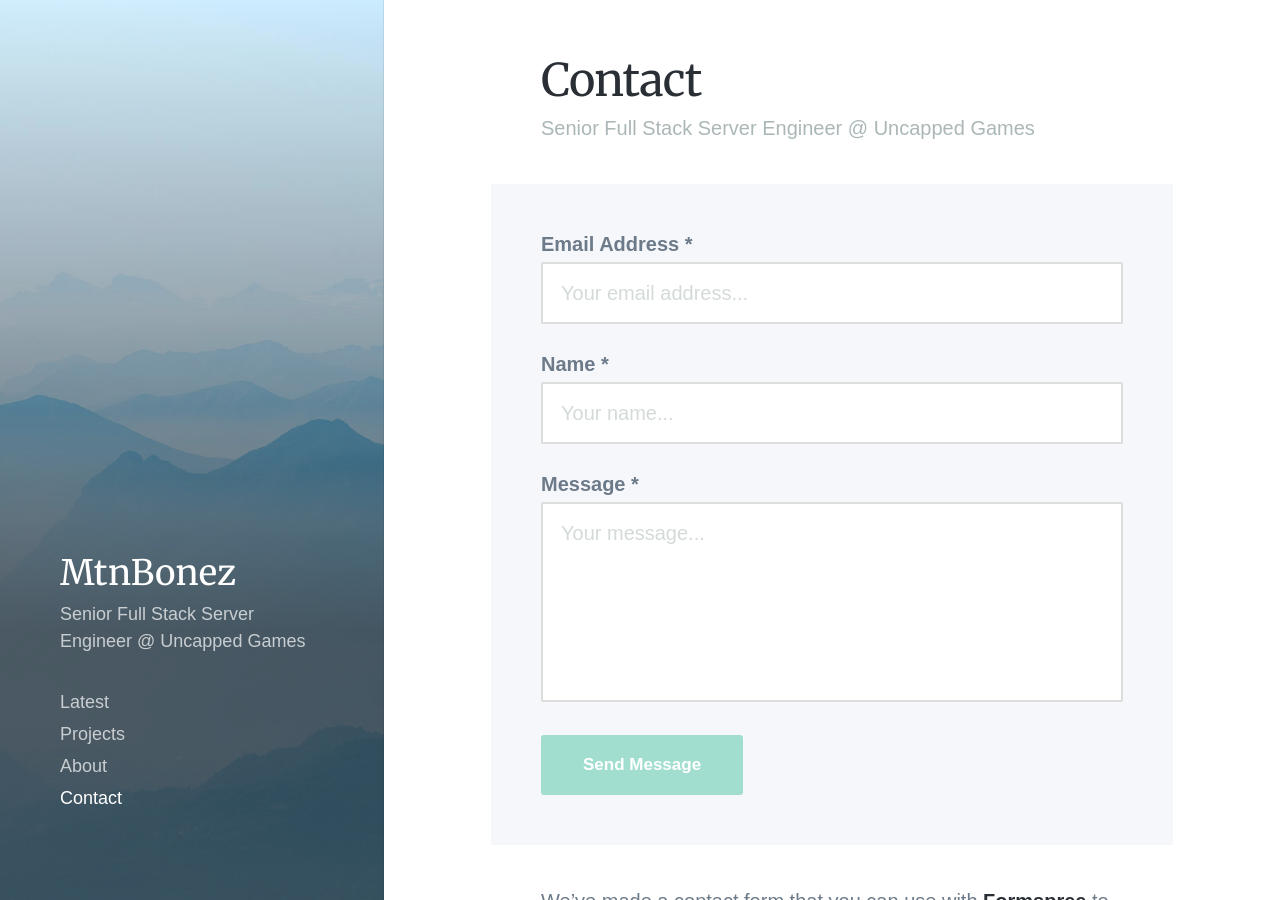
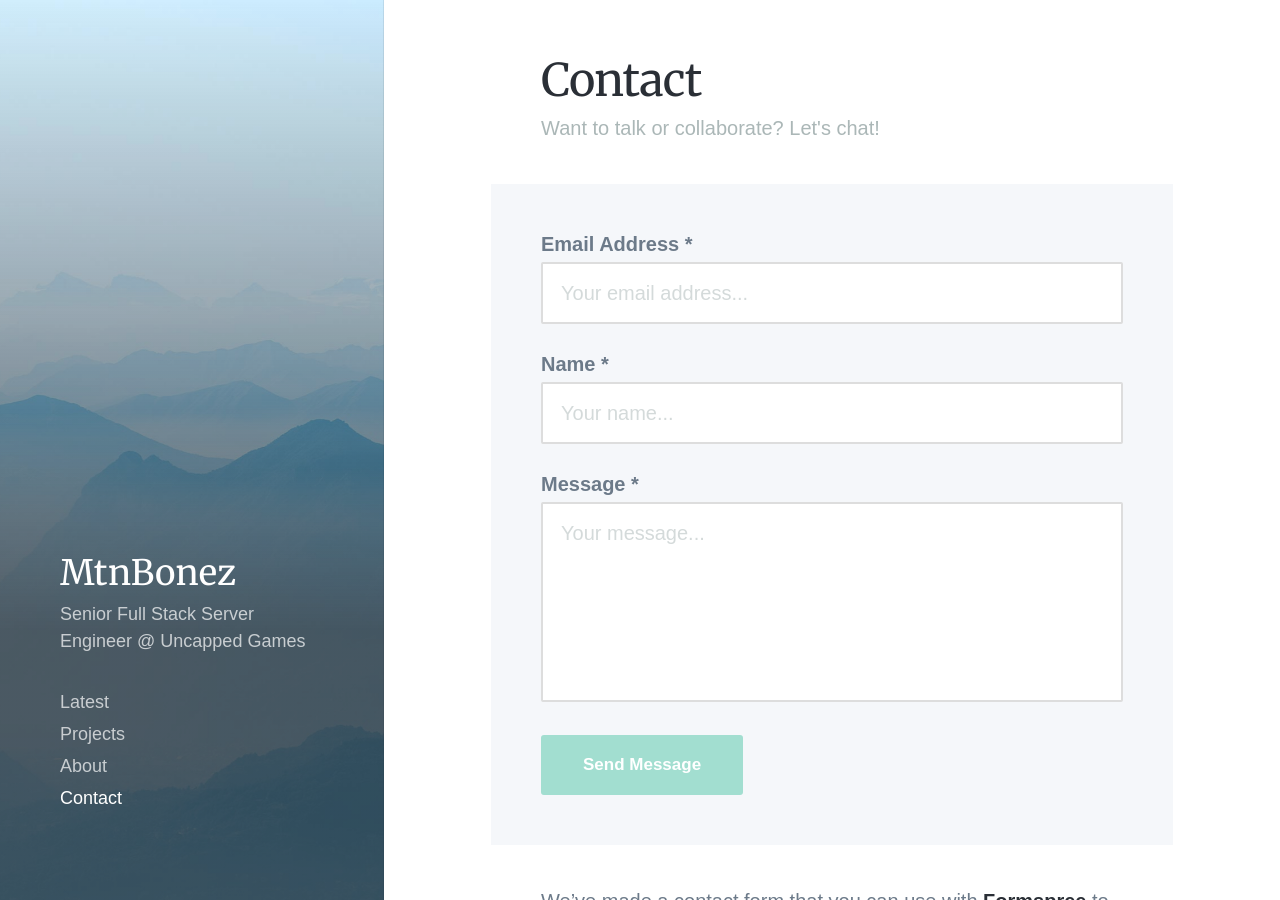
Before and after one commit to mtnbonez/mtnbonez.github.io, a Jekyll site: the page built from _pages/contact.md, in a window 1280 px wide and 900 px high. Built offline with Jekyll 4.4.1, drawn with Linux system fonts in a browser that asks for light colours; nearby versions of some CDN libraries; some web fonts are replaced.

```diff
--- a/_pages/contact.md
+++ b/_pages/contact.md
@@ -1,7 +1,7 @@
 ---
 title: Contact
-subtitle: Senior Full Stack Server Engineer @ Uncapped Games
-description: Contact me!
+subtitle: Want to talk or collaborate? Let's chat!
+description: Contact for Walter Ferrell.
 featured_image: /images/demo/demo-portrait.jpg
 ---
 
```
Also changed, not shown: _projects/2021-08-05-catnip-catastrophe.md (added, +8 -0 lines), 1 other file.
